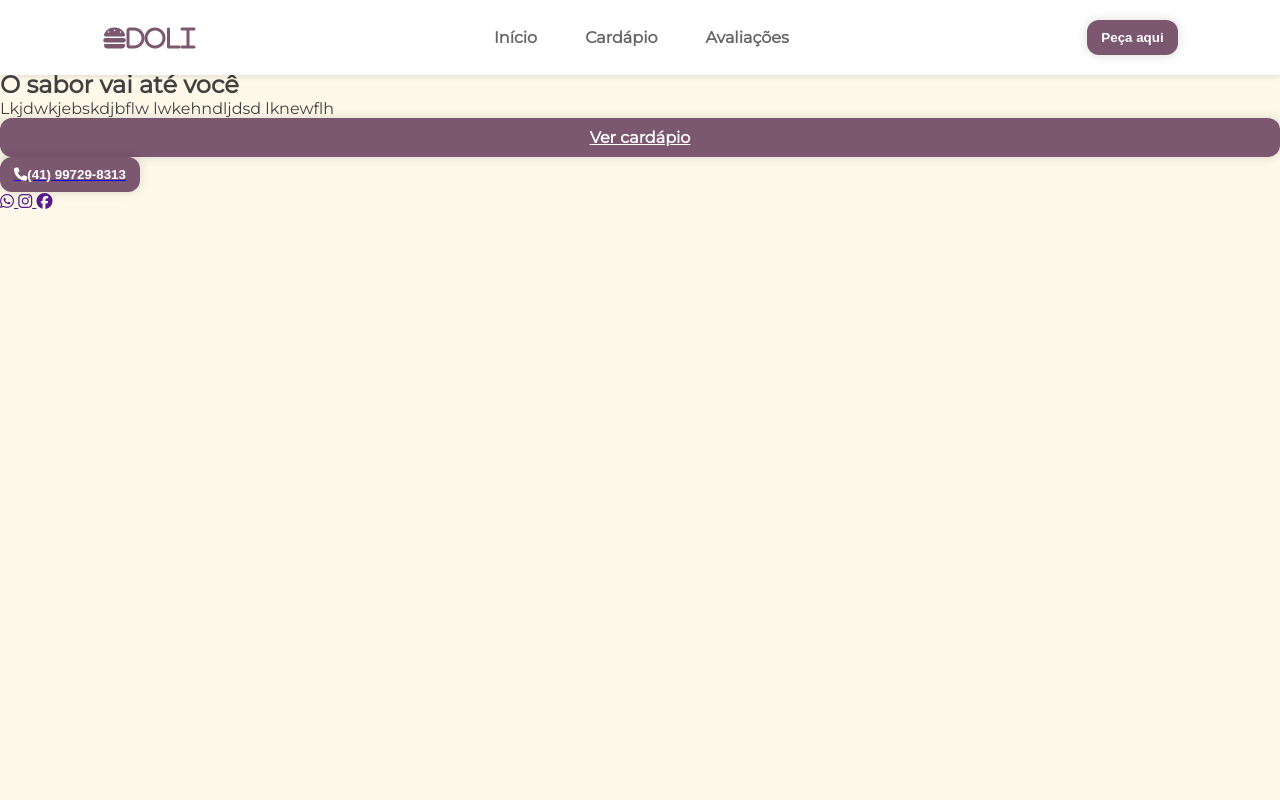
After one commit to stephanie-rondon/analise_doom, a PHP site: page /home.php in a window 1280 px wide. The commit adds this page. Run offline with PHP 8.4, Linux system fonts and the light colour scheme.

Commit message:
Adição de imagens, criação do arquivo home.php, adição de css

```diff
--- a/doom/header.css
+++ b/doom/header.css
@@ -7,6 +7,13 @@
 header {
     width: 100%;
     padding: 20px 8%;
+    background-color: white;
+    position: fixed;
+    top: 0;
+    left: 0;
+    right: 0;
+    z-index: 1000;
+    box-shadow: 0 2px 5px rgba(0, 0, 0, 0.1);
 }
 
 #navbar {
@@ -18,7 +25,7 @@
 
 #nav_logo {
     font-size: 24px;
-    color: rgb(179, 126, 161);
+    color: rgb(124, 87, 112);
 }
 
 #nav_list {
--- /dev/null
+++ b/doom/home.php
@@ -0,0 +1,106 @@
+<!DOCTYPE html>
+<html lang="en">
+<head>
+    <meta charset="UTF-8">
+    <meta name="viewport" content="width=device-width, initial-scale=1.0">
+    <link rel="stylesheet" href="https://cdnjs.cloudflare.com/ajax/libs/font-awesome/6.7.2/css/all.min.css">
+    <link rel="stylesheet" href="https://fonts.googleapis.com/css2?family=Montserrat&display=swap">
+    <link rel="stylesheet" href="style.css">
+    <link rel="stylesheet" href="header.css">
+    <script src="https://code.jquery.com/jquery-3.6.0.min.js"></script>
+    <title>Doli</title>
+</head>
+<body>
+    <header>
+        <nav id="navbar">
+            <i class="fa-solid fa-burger" id="nav_logo">Doli</i>
+
+            <ul id="nav_list">
+                <li class="nav-item">
+                    <a href="#home">Início</a>
+                </li>
+                <li class="nav-item">
+                    <a href="#menu">Cardápio</a>
+                </li>
+                <li class="nav-item">
+                    <a href="#testimonials">Avaliações</a>
+                </li>
+            </ul>
+
+            <button class="btn-default">
+                Peça aqui
+            </button>
+            <button id="mobile_btn">
+                <i class="fa-solid fa-bars"></i>
+            </button>
+        </nav>
+
+        <div id="mobile_menu">
+            <ul id="mobile_nav_list">
+                <li class="nav-item">
+                    <a href="#home">Início</a>
+                </li>
+                <li class="nav-item">
+                    <a href="#menu">Cardápio</a>
+                </li>
+                <li class="nav-item">
+                    <a href="#testimonials">Avaliações</a>
+                </li>
+            </ul>
+
+            <button class="btn-default">
+                Peça aqui
+            </button>
+        </div>
+    </header>
+    <main id="content">
+        <section id="home">
+            <div id="cta">
+                <h1 class="title">
+                    O sabor vai até
+                    <span>você</span>
+                </h1>
+
+                <p class="decription">
+                    Lkjdwkjebskdjbflw lwkehndljdsd lknewflh
+                </p>
+
+                <div id="cta_buttons">
+                    <a href="#" class="btn-default">
+                        Ver cardápio
+                    </a>
+
+                    <a href="tel:+541997298313" id="phone_button">
+                        <button class="btn-default">
+                            <i class="fa-solid fa-phone"></i>
+                            (41) 99729-8313
+                        </button>
+                    </a>
+                </div>
+
+                <div id="div" class="social-media-buttons">
+                    <a href="">
+                        <i class="fa-brands fa-whatsapp"></i>
+                    </a>
+
+                    <a href="">
+                        <i class="fa-brands fa-instagram"></i>
+                    </a>
+
+                    <a href="">
+                        <i class="fa-brands fa-facebook"></i>
+                    </a>
+                </div>
+
+            </div>
+
+            <div id="banner">
+                <img src="" alt="">
+            </div>
+        </section>
+    </main>
+
+
+    <script src="script.js"></script>
+</body>
+</html>
--- /dev/null
+++ b/doom/script.js
@@ -0,0 +1,6 @@
+$(document).ready(function(){
+    $('#mobile_btn').on('click', function (){
+        $('#mobile_menu').toggleClass('active');
+        $('#mobile_btn').find('i').toggleClass('fa-x');
+    })
+});
--- a/doom/style.css
+++ b/doom/style.css
@@ -4,15 +4,19 @@
     box-sizing: border-box;
 }
 
-body{
-    font-family: "Monserrat", sans-serif;
+@import url('https://fonts.googleapis.com/css2?family=Poppins:ital,wght@0,100;0,200;0,300;0,400;0,500;0,600;0,700;0,800;0,900;1,100;1,200;1,300;1,400;1,500;1,600;1,700;1,800;1,900&display=swap');
+
+
+body {
+    font-family: "Montserrat", sans-serif;
+    color: #414141;
+    background-color: #fff9ea;
+    min-height: 100vh;
     display: flex;
-    color: #414141;
-    height: 100vh;
-    align-items: center;
-    /*background-color: rgb(75, 75, 144);*/
-    padding: 20px;
+    flex-direction: column;
+    padding-top: 70px;
 }
+
 
 form{
     padding: 50px;
@@ -28,8 +32,20 @@
     gap:5px
 }
 
-@import url('https://fonts.googleapis.com/css2?family=Poppins:ital,wght@0,100;0,200;0,300;0,400;0,500;0,600;0,700;0,800;0,900;1,100;1,200;1,300;1,400;1,500;1,600;1,700;1,800;1,900&display=swap');
+.btn-default {
+    border: none;
+    display: flex;
+    align-items: center;
+    justify-content: center;
+    background-color: rgb(124, 87, 112);
+    border-radius: 12px;
+    padding: 10px 14px;
+    font-weight: 600;
+    box-shadow: 0px 0px 10px 2px rgba(0, 0, 0, 0.1);
+    color: white;
+    cursor: pointer;
+    }
 
-body {
-    background-color: #fff9ea;
+.btn-default:hover {
+    background-color: rgb(154, 118, 144);
 }
```
Also changed, not shown: other parts of doom/header.css (+51 -2 lines), doom/dashboard.php (+12 -8 lines), assets/images/choco-cupcake.jpg (added), assets/images/chocochips-cupcake.jpg (added), assets/images/cupcakes.jpg (added), assets/images/logo.png (added), assets/images/tart-cupcake.jpg (added), assets/images/vani-cupcake.jpg (added).
